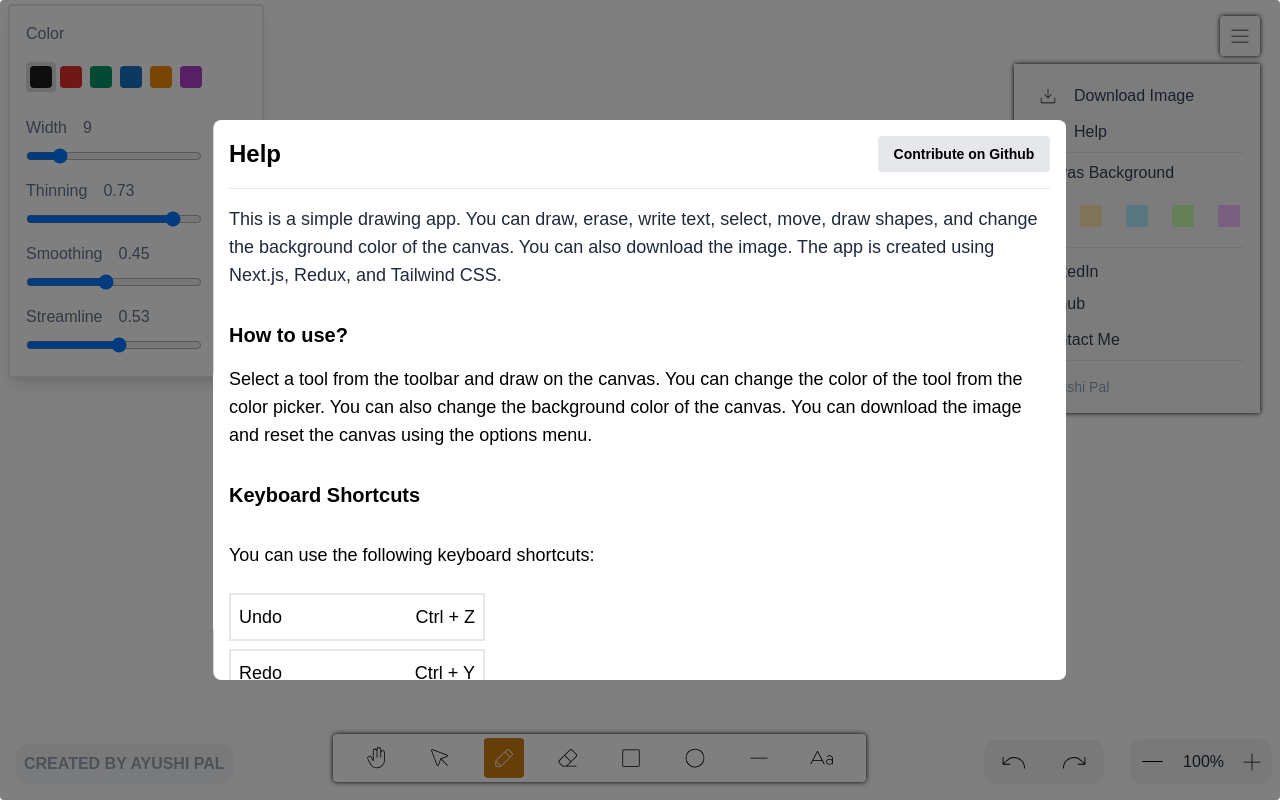
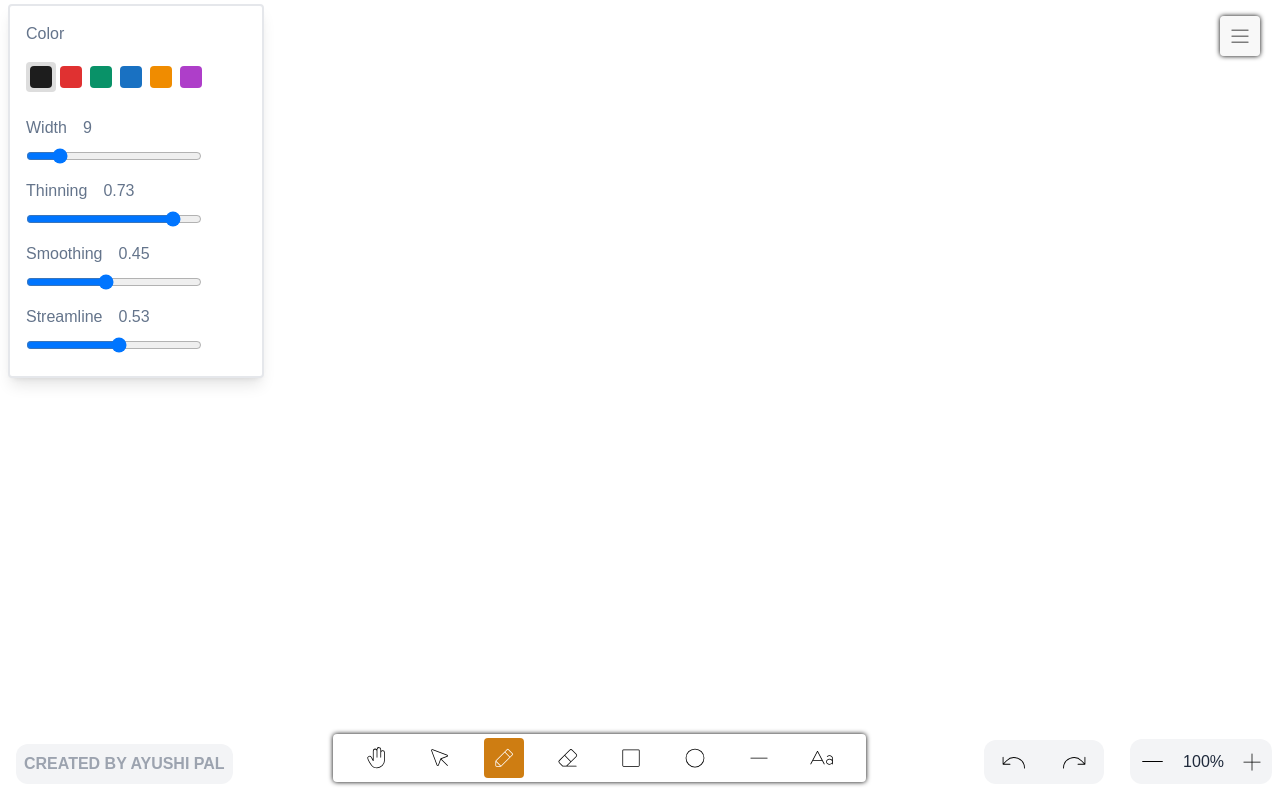
Before and after one commit to ayushii06/drawTool, a Next.js app: page / in a window 1280 px wide. Built offline with nearby package versions, Linux system fonts and the light colour scheme.

Commit message:
Update initial state values for Options component

```diff
--- a/app/components/fileMenu/options.js
+++ b/app/components/fileMenu/options.js
@@ -12,9 +12,9 @@ import Link from 'next/link'
 
 export default function Options() {
     const dispatch = useDispatch()
-    const [isHidden, setIsHidden] = useState(false)
+    const [isHidden, setIsHidden] = useState(true)
     const [current, setCurrent] = useState('#ffffff')
-    const [help, setHelp] = useState(true)
+    const [help, setHelp] = useState(false)
 
     const handleClick = () => {
         setIsHidden(!isHidden)
```
